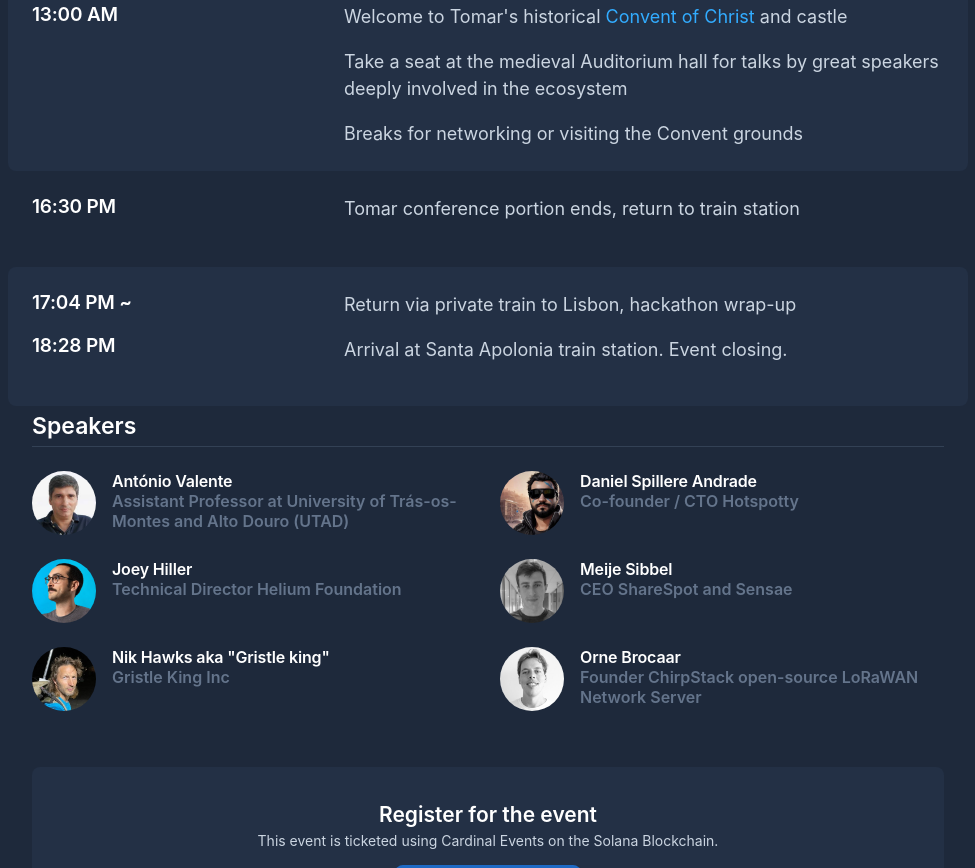
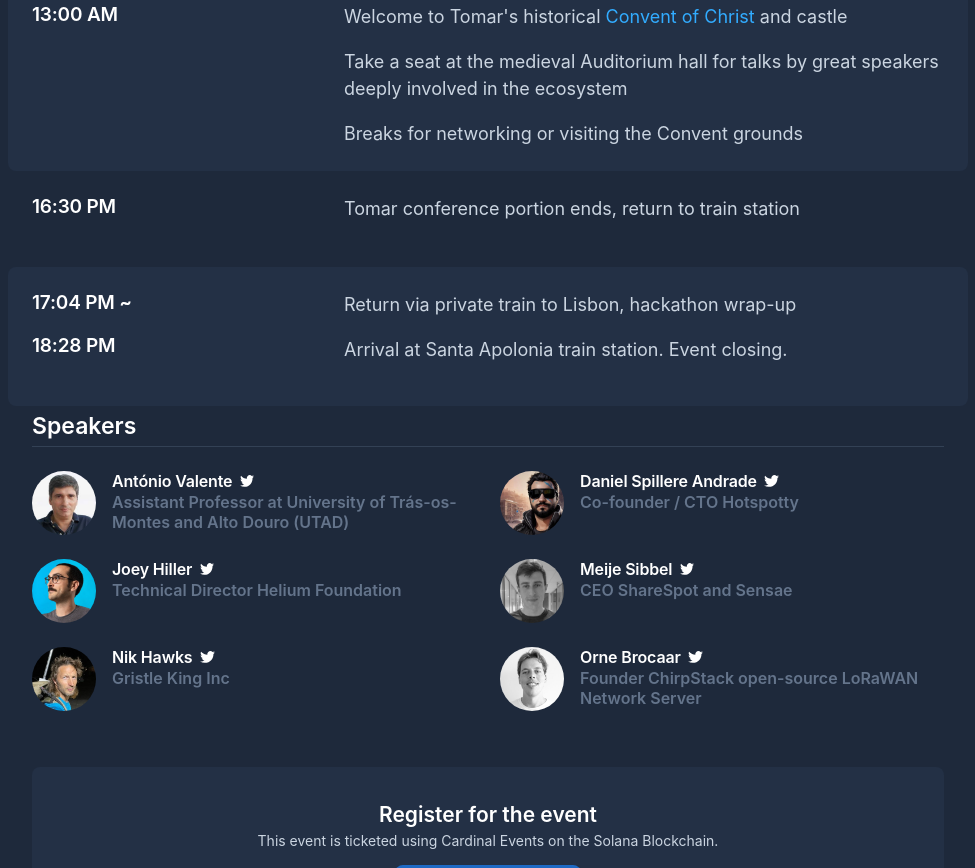
Before and after one commit to heliumtrain/heliumtrain.github.io, a website: page index.html in a window 1280 px wide. Shown: the part 1380-2248 px from the top of the page, without its empty margins (152-1127 px from the left). Drawn offline with Linux system fonts and the light colour scheme.

Commit message:
Updates
+ Gitignore
+ Twitter Links
+ Readme
+ Sass without global gulp
+ privacy policy

```diff
--- a/index.html
+++ b/index.html
@@ -26,11 +26,21 @@
                 <section class="section  sponsor-section">
                     <h2 class="sponsor-section__title">Sponsored by</h2>
                     <div class="sponsor-section__logos">
-                        <img src="img/rak_logo_white.svg" height="30" alt="RAK Logo"/>
-                        <img src="img/bobcat_white_icon.svg" height="50" alt="Bobcat Logo"/>
-                        <img src="img/seedstudio-white.svg" height="20" alt="Seeed Studio Logo"/>
-                        <img src="img/ParleyLabs.svg" height="70" alt="Parley Labs Logo"/>
-                        <img src="img/SensationalSystems.svg" height="20" alt="Sensational Systems Logo"/>
+                        <a href="https://rakwireless.com">
+                            <img src="img/rak_logo_white.svg" height="30" alt="RAK Logo"/>
+                        </a>
+                        <a href="https://www.bobcatminer.com">
+                            <img src="img/bobcat_white_icon.svg" height="50" alt="Bobcat Logo"/>
+                        </a>
+                        <a href="https://www.seeedstudio.com">
+                            <img src="img/seedstudio-white.svg" height="20" alt="Seeed Studio Logo"/>
+                        </a>
+                        <a href="https://parleylabs.com">
+                            <img src="img/ParleyLabs.svg" height="70" alt="Parley Labs Logo"/>
+                        </a>
+                        <a href="https://sensational.systems">
+                            <img src="img/SensationalSystems.svg" height="20" alt="Sensational Systems Logo"/>
+                        </a>
                     </div>
                 </section>
 
@@ -135,8 +145,11 @@
                                 <div class="media__image">
                                     <img class="circle" src="img/speakers/antonio_valente.jpg" width="64" height="64" alt="Profile"/>
                                 </div>
-                                <div class="media__body">
-                                    <h1 class="h5">António Valente</h1>
+                                <div class="media__body speaker-section__speaker_card">
+                                    <a href="https://twitter.com/avalenteUTAD" target="_blank" rel="noopener noreferrer">
+                                        <h1 class="h5 speaker-section__speaker_name">António Valente</h1>
+                                        <img src="img/twitter_logo.svg" alt="Twitter">
+                                    </a>
                                     <h2 class="h5 lede">Assistant Professor at University of Trás-os-Montes and Alto Douro (UTAD)</h2>
                                     <p class="base"><!-- LoRaWAN applications in Agriculture and live deployments in the Douro Port wine region --></p>
                                 </div>
@@ -147,8 +160,11 @@
                                 <div class="media__image">
                                     <img class="circle" src="img/speakers/daniel_andrade.jpg" width="64" height="64" alt="Profile"/>
                                 </div>
-                                <div class="media__body">
-                                    <h1 class="h5">Daniel Spillere Andrade</h1>
+                                <div class="media__body speaker-section__speaker_card">
+                                    <a href="https://twitter.com/dspillere" target="_blank" rel="noopener noreferrer">
+                                        <h1 class="h5 speaker-section__speaker_name">Daniel Spillere Andrade</h1>
+                                        <img src="img/twitter_logo.svg" alt="Twitter">
+                                    </a>
                                     <h2 class="h5 lede">Co-founder / CTO Hotspotty</h2>
                                     <p class="base"><!-- Talk title to be provided --></p>
                                 </div>
@@ -159,8 +175,11 @@
                                 <div class="media__image">
                                     <img class="circle" src="img/speakers/joey_hiller.jpg" width="64" height="64" alt="Profile"/>
                                 </div>
-                                <div class="media__body">
-                                    <h1 class="h5">Joey Hiller</h1>
+                                <div class="media__body speaker-section__speaker_card">
+                                    <a href="https://twitter.com/jhiller" target="_blank" rel="noopener noreferrer">
+                                        <h1 class="h5 speaker-section__speaker_name">Joey Hiller</h1>
+                                        <img src="img/twitter_logo.svg" alt="Twitter">
+                                    </a>
                                     <h2 class="h5 lede">Technical Director Helium Foundation</h2>
                                     <p class="base"><!-- Talk title to be provided --></p>
                                 </div>
@@ -171,8 +190,11 @@
                                 <div class="media__image">
                                     <img class="circle" src="img/speakers/meije_sibbel.jpg" width="64" height="64" alt="Profile"/>
                                 </div>
-                                <div class="media__body">
-                                    <h1 class="h5">Meije Sibbel</h1>
+                                <div class="media__body speaker-section__speaker_card">
+                                    <a href="https://twitter.com/MeijeSibbel" target="_blank" rel="noopener noreferrer">
+                                        <h1 class="h5 speaker-section__speaker_name">Meije Sibbel</h1>
+                                        <img src="img/twitter_logo.svg" alt="Twitter">
+                                    </a>
                                     <h2 class="h5 lede">CEO ShareSpot and Sensae</h2>
                                     <p class="base"><!-- Talk title to be provided --></p>
                                 </div>
@@ -183,8 +205,11 @@
                                 <div class="media__image">
                                     <img class="circle" src="img/speakers/nik_hawks.jpg" width="64" height="64" alt="Profile"/>
                                 </div>
-                                <div class="media__body">
-                                    <h1 class="h5">Nik Hawks aka "Gristle king"</h1>
+                                <div class="media__body speaker-section__speaker_card">
+                                    <a href="https://twitter.com/thegristleking" target="_blank" rel="noopener noreferrer">
+                                        <h1 class="h5 speaker-section__speaker_name">Nik Hawks</h1>
+                                        <img src="img/twitter_logo.svg" alt="Twitter">
+                                    </a>
                                     <h2 class="h5 lede">Gristle King Inc</h2>
                                     <p class="base"><!-- Talk title to be provided --></p>
                                 </div>
@@ -195,8 +220,11 @@
                                 <div class="media__image">
                                     <img class="circle" src="img/speakers/orne_brocaar.jpg" width="64" height="64" alt="Profile"/>
                                 </div>
-                                <div class="media__body">
-                                    <h1 class="h5">Orne Brocaar</h1>
+                                <div class="media__body speaker-section__speaker_card">
+                                    <a href="https://twitter.com/brocaar" target="_blank" rel="noopener noreferrer">
+                                        <h1 class="h5 speaker-section__speaker_name">Orne Brocaar</h1>
+                                        <img src="img/twitter_logo.svg" alt="Twitter">
+                                    </a>
                                     <h2 class="h5 lede">Founder ChirpStack open-source LoRaWAN Network Server</h2>
                                     <p class="base"><!-- Introduction to ChirpStack v4 --></p>
                                 </div>
@@ -219,7 +247,7 @@
 
             <footer class="footer  lede">
                 <p>Copyright &copy; 2022 Helium Foundation. All rights reserved.</p>
-                <p><a href="/privacy">Privacy Policy</a></p>
+                <p><a href="https://www.helium.com/privacy">Privacy Policy</a></p>
             </footer>
 
         </div>
--- a/package.json
+++ b/package.json
@@ -6,5 +6,8 @@
   "devDependencies": {
     "gulp-watch": "^5.0.1",
     "sass": "^1.55.0"
-  }
+  },
+  "scripts": {
+    "gulp": "gulp"
+ }
 }
--- /dev/null
+++ b/scss/components/_speaker-section.scss
@@ -0,0 +1,12 @@
+.speaker-section__speaker_card a {
+    text-decoration: none;
+    display: inline-block;
+}
+.speaker-section__speaker_card img {
+    display: inline-block;
+    margin-left: 0.25rem;
+    height: 12px;
+}
+.speaker-section__speaker_name {
+    display: inline-block;
+}
--- a/scss/style.scss
+++ b/scss/style.scss
@@ -17,6 +17,7 @@
 @import 'components/button';
 @import 'components/hero';
 @import 'components/sponsor-section';
+@import 'components/speaker-section';
 @import 'components/register-well';
 @import 'components/agenda-list';
 @import 'components/footer';
```
Also changed, not shown: img/twitter_logo.svg (added), style.css, 3 other files.
